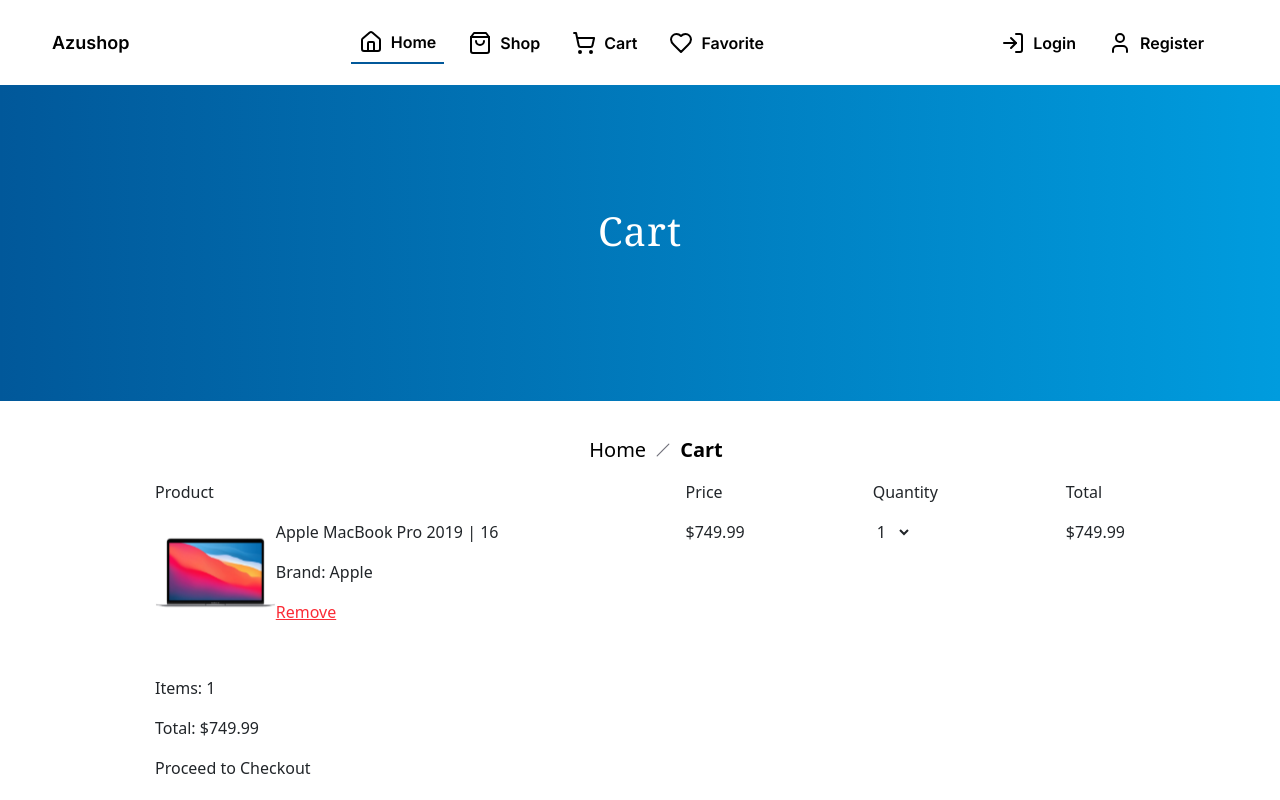
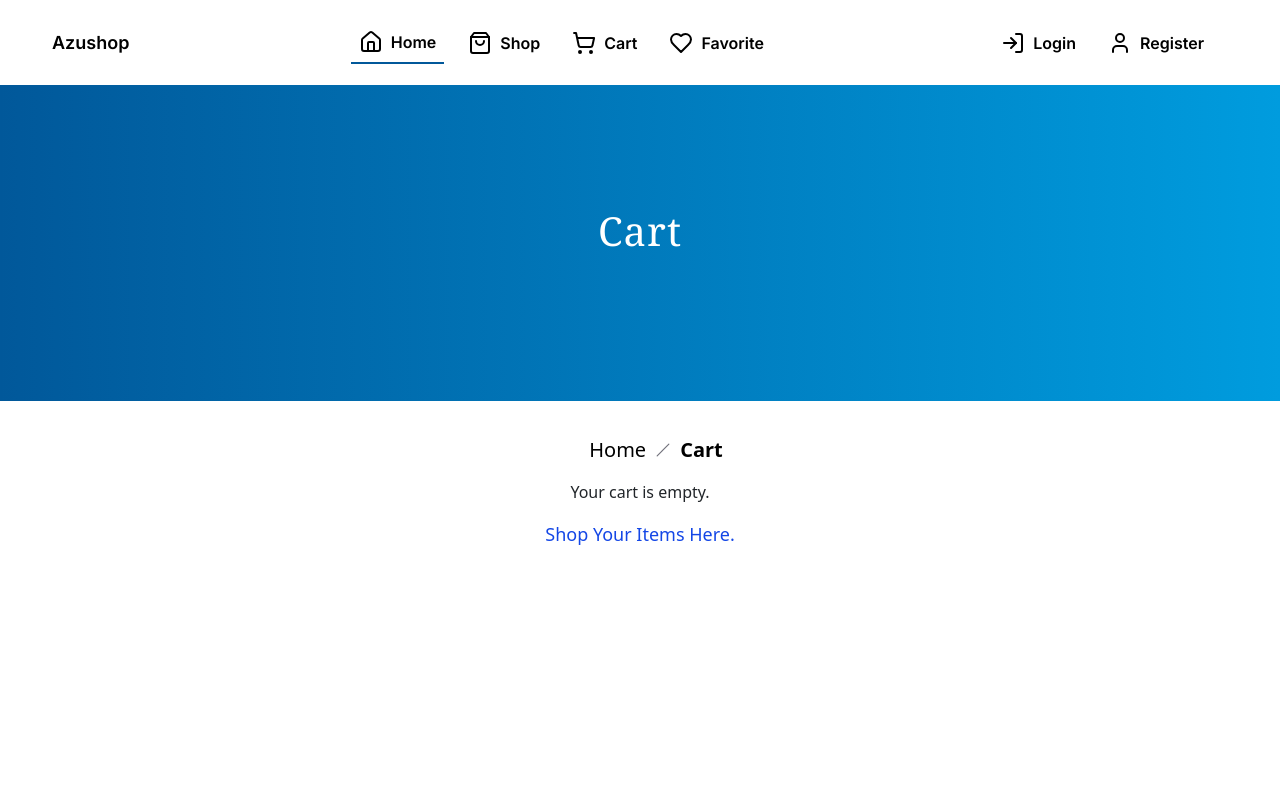
Before and after one commit to gogurlbaby/Azushop, a Next.js app: page /cart in a window 1280 px wide. Shown: the top 800 px of the page. Built offline with nearby package versions, Linux system fonts and the light colour scheme.

Commit message:
worked on cart and favorite pages functionalities

```diff
--- a/src/app/cart/page.js
+++ b/src/app/cart/page.js
@@ -12,12 +12,27 @@
 } from "@/components/ui/breadcrumb";
 import { Slash } from "lucide-react";
 import "../styles/cart.css";
-import products from "../json/products.json";
+import { useCart } from "../context/CartContext";
+import { useRouter } from "next/navigation";
 
 const Cart = () => {
-  const [quantity, setQuantity] = useState(1);
+  const { cart, removeFromCart, updateQuantity } = useCart();
+  const router = useRouter();
 
-  const handleQuantityChange = (e) => setQuantity(e.target.value);
+  const handleQuantityChange = (cartItemId, value) => {
+    const newQuantity = parseInt(value);
+    if (newQuantity > 0) updateQuantity(cartItemId, newQuantity);
+  };
+
+  const getNumericPrice = (price) => {
+    return typeof price === "string" ? parseFloat(price) : price || 0;
+  };
+
+  const total = cart.reduce((sum, item) => {
+    const numericPrice = getNumericPrice(item.price);
+    return sum + numericPrice * item.quantity;
+  }, 0);
+
   return (
     <>
       <Banner title="Cart" />
@@ -45,56 +60,94 @@
           </BreadcrumbList>
         </Breadcrumb>
 
+        {cart.length === 0 ? (
+          <div>
+            <p className="text-center mt-8">Your cart is empty.</p>
+            <p
+              className=" cursor-pointer text-center text-blue-700 text-lg"
+              onClick={() => router.push("/shop")}
+            >
+              Shop Your Items Here.
+            </p>
+          </div>
+        ) : (
+          <>
             <div
               className="lg:flex-row lg:justify-start lg:items-start flex flex-col justify-center items-center gap-32"
               style={{ marginBottom: "3.25rem" }}
             >
               <div>
                 <p>Product</p>
+                {cart.map((item) => (
+                  <div key={item.cartItemId}>
+                    <div className="flex">
+                      <img
+                        src={item.imageUrl}
+                        alt={item.title}
+                        className="w-[30%]"
+                      />
                       <div>
-              {/* {products.map((product) => ( */}
-              <div className="flex">
-                <img src="/images/computer.svg" alt="" className="w-[30%]" />
-                <div>
-                  <p>Apple MacBook Pro 2019 | 16</p>
+                        <p>{item.title}</p>
                         <p>
-                    Brand: <span>Apple</span>
+                          Brand: <span>{item.brand}</span>
                         </p>
-                  <button className="text-red-500 underline">Remove</button>
+                        <button
+                          className="text-red-500 underline"
+                          onClick={() => removeFromCart(item.cartItemId)}
+                        >
+                          Remove
+                        </button>
                       </div>
                     </div>
-              {/* ))} */}
                   </div>
+                ))}
               </div>
+
               <div>
                 <p>Price</p>
-            <span>$749.99 </span>
+                {cart.map((item) => (
+                  <span key={item.cartItemId}>${item.price.toFixed(2)}</span>
+                ))}
               </div>
               <div>
                 <p>Quantity</p>
-            <select value={quantity} onChange={handleQuantityChange}>
+                {cart.map((item) => (
+                  <select
+                    key={item.cartItemId}
+                    value={item.quantity}
+                    onChange={(e) =>
+                      handleQuantityChange(item.cartItemId, e.target.value)
+                    }
+                  >
                     {[...Array(10).keys()].map((x) => (
                       <option key={x + 1} value={x + 1}>
                         {x + 1}
                       </option>
                     ))}
                   </select>
+                ))}
               </div>
               <div>
                 <p>Total</p>
-            <span>$749.99 </span>
+                {cart.map((item) => (
+                  <span key={item.cartItemId}>
+                    ${(getNumericPrice(item.price) * item.quantity).toFixed(2)}
+                  </span>
+                ))}
               </div>
             </div>
 
             <div>
               <p>
-            Items: <span>1</span>
+                Items: <span>{cart.length}</span>
               </p>
               <p>
-            Total: <span>$749.99</span>{" "}
+                Total: <span>${total.toFixed(2)}</span>{" "}
               </p>
               <button>Proceed to Checkout</button>
             </div>
+          </>
+        )}
       </div>
     </>
   );
--- a/src/app/components/NavBar.js
+++ b/src/app/components/NavBar.js
@@ -25,17 +25,13 @@
     router.push(route);
   };
 
-  const handleViewDetails = (productId) => {
-    router.push(`/shop/details/${productId}`);
-  };
-
   return (
     <div>
       <Navbar expand="lg" className="navbar">
         <Container fluid>
           <Navbar.Brand
             className="navbar-brand"
-            onClick={() => handleNavClick("home", "/")}
+            onClick={() => router.push("/")}
           >
             <p className="logo">Azushop</p>
           </Navbar.Brand>
--- a/src/app/context/CartContext.js
+++ b/src/app/context/CartContext.js
@@ -8,8 +8,47 @@
   const [cart, setCart] = useState([]);
   const [wishlist, setWishlist] = useState([]);
 
-  const addToCart = (product) => {
-    setCart((prevCart) => [...prevCart, product]);
+  const addToCart = (product, quantity = 1) => {
+    setCart((prevCart) => {
+      const existingitem = prevCart.find((item) => item.id === product.id);
+      const parsedPrice =
+        typeof product.price === "string"
+          ? parseFloat(product.price)
+          : product.price;
+      const productWithNumberPrice = { ...product, price: parsedPrice };
+
+      if (existingitem) {
+        return prevCart.map((item) =>
+          item.id === product.id
+            ? { ...item, quantity: item.quantity + quantity }
+            : item
+        );
+      }
+      return [
+        ...prevCart,
+        {
+          ...productWithNumberPrice,
+          quantity,
+          cartItemId: Date.now() + Math.random(),
+        },
+      ];
+    });
+  };
+
+  const removeFromCart = (cartItemId) => {
+    setCart((prevCart) =>
+      prevCart.filter((item) => item.cartItemId !== cartItemId)
+    );
+  };
+
+  const updateQuantity = (cartItemId, newQuantity) => {
+    setCart((prevCart) =>
+      prevCart.map((item) =>
+        item.cartItemId === cartItemId
+          ? { ...item, quantity: newQuantity }
+          : item
+      )
+    );
   };
 
   const toggleWishlist = (product) => {
@@ -18,14 +57,22 @@
 
       if (exists) {
         return prevWislist.filter((item) => item.id !== product.id);
-      } else {
-        return [...prevWislist, product];
       }
+      return [...prevWislist, product];
     });
   };
 
   return (
-    <CartContext.Provider value={{ cart, wishlist, addToCart, toggleWishlist }}>
+    <CartContext.Provider
+      value={{
+        cart,
+        wishlist,
+        addToCart,
+        removeFromCart,
+        updateQuantity,
+        toggleWishlist,
+      }}
+    >
       {children}
     </CartContext.Provider>
   );
--- a/src/app/favorite/page.js
+++ b/src/app/favorite/page.js
@@ -1,3 +1,5 @@
+"use client";
+
 import React from "react";
 import Banner from "../components/Banner";
 import {
@@ -10,8 +12,25 @@
 } from "@/components/ui/breadcrumb";
 import { Slash, ShoppingCart, Heart, Eye, Trash } from "lucide-react";
 import "../styles/favorite.css";
+import { useCart } from "../context/CartContext";
+import { useRouter } from "next/navigation";
 
 function Favorite() {
+  const { wishlist, addToCart, toggleWishlist } = useCart();
+  const router = useRouter();
+
+  const handleAddToCart = (product) => {
+    addToCart(product, 1);
+  };
+
+  const handleViewProduct = (productId) => {
+    router.push(`/shop/details/${productId}`);
+  };
+
+  const handleRemoveFromWishlist = (productId) => {
+    toggleWishlist({ id: productId });
+  };
+
   return (
     <div>
       <Banner title="Favourite" />
@@ -38,11 +57,24 @@
           </BreadcrumbList>
         </Breadcrumb>
 
+        {wishlist.length === 0 ? (
+          <div>
+            <p className="text-center mt-8">Your wishlist is empty.</p>
+            <p
+              onClick={() => router.push("/shop")}
+              className="cursor-pointer text-center text-blue-700 text-lg mt-8"
+            >
+              Add your Favorite Items Here.
+            </p>
+          </div>
+        ) : (
           <div
             className="lg:grid-cols-3 grid grid-cols-1 gap-8"
             style={{ paddingTop: "5rem" }}
           >
+            {wishlist.map((product) => (
               <div
+                key={product.id}
                 className="bg-[#F9FBFC] flex justify-center flex-col items-center rounded-lg border border-solid: border-[#F9FBFC]"
                 style={{ padding: "0.5rem 1rem 1.5rem" }}
               >
@@ -50,37 +82,43 @@
                   className="text-[#01589A] relative lg:left-[8.5rem] left-[7rem]"
                   style={{ marginTop: "0.5rem" }}
                 >
-              Apple
+                  {product.brand}
                 </span>
                 <img
-              src="/images/computer.svg"
-              alt=""
+                  src={product.imageUrl}
+                  alt={product.title}
                   style={{ marginBottom: "1rem" }}
                 />
-            <p className="font-semibold">Apple MacBook Pro 2019 | 16</p>
-            <p className="font-normal">
-              "RAM 16.0 GB  | Memory 512 GB   Keyboard layout Eng (English) "
-            </p>
+                <p className="font-semibold">{product.title}</p>
+                <p className="font-normal">{product.description}</p>
                 <span
                   className="text-[#01589A] font-semibold"
                   style={{ marginBottom: "1rem" }}
                 >
-              $749.99
+                  ${product.price}
                 </span>
                 <div
                   className="flex gap-2 items-center"
                   style={{ marginTop: "2rem" }}
                 >
-              <ShoppingCart className="cursor-pointer hover:text-blue-700" />
-              <Heart className="cursor-pointer hover:text-red-500" />
-              <Eye className="cursor-pointer  hover:text-green-600" />
+                  <ShoppingCart
+                    className="cursor-pointer hover:text-blue-700"
+                    onClick={() => handleAddToCart(product)}
+                  />
+                  <Eye
+                    className="cursor-pointer  hover:text-green-600"
+                    onClick={() => handleViewProduct(product.id)}
+                  />
                   <Trash
                     size={35}
                     className="cursor-pointer text-white bg-[#EB001B] p-2 rounded-xs"
+                    onClick={() => handleRemoveFromWishlist(product.id)}
                   />
                 </div>
               </div>
+            ))}
           </div>
+        )}
       </div>
     </div>
   );
--- a/src/app/json/products.json
+++ b/src/app/json/products.json
@@ -6,7 +6,7 @@
     "imageUrl": "/images/computer.svg",
     "title": "Apple MacBook Pro 2019 | 16",
     "description": "RAM 16.0 GB  | Memory 512 GB   Keyboard layout Eng (English)  ",
-    "price": "749.99"
+    "price": 749.99
   },
   {
     "id": 1,
@@ -15,7 +15,7 @@
     "imageUrl": "/images/computer.svg",
     "title": "Apple MacBook Pro 2019 | 16",
     "description": "RAM 16.0 GB  | Memory 512 GB   Keyboard layout Eng (English)  ",
-    "price": "349.99"
+    "price": 349.99
   },
   {
     "id": 2,
@@ -24,7 +24,8 @@
     "imageUrl": "/images/computer.svg",
     "title": "Apple MacBook Pro 2019 | 16",
     "description": "RAM 16.0 GB  | Memory 512 GB   Keyboard layout Eng (English)  ",
-    "price": "249.99"
+    "price": 249.99,
+    "inStock": true
   },
   {
     "id": 3,
@@ -33,7 +34,8 @@
     "imageUrl": "/images/computer.svg",
     "title": "Apple MacBook Pro 2019 | 16",
     "description": "RAM 16.0 GB  | Memory 512 GB   Keyboard layout Eng (English)  ",
-    "price": "500.99"
+    "price": 500.99,
+    "inStock": true
   },
   {
     "id": 4,
@@ -42,7 +44,8 @@
     "imageUrl": "/images/computer.svg",
     "title": "Apple MacBook Pro 2019 | 16",
     "description": "RAM 16.0 GB  | Memory 512 GB   Keyboard layout Eng (English)  ",
-    "price": "100.00"
+    "price": 100.0,
+    "inStock": false
   },
   {
     "id": 5,
@@ -51,6 +54,7 @@
     "imageUrl": "/images/computer.svg",
     "title": "Apple MacBook Pro 2019 | 16",
     "description": "RAM 16.0 GB  | Memory 512 GB   Keyboard layout Eng (English)  ",
-    "price": "1000.00"
+    "price": 1000.0,
+    "inStock": true
   }
 ]
--- a/src/app/shop/details/[id]/page.js
+++ b/src/app/shop/details/[id]/page.js
@@ -12,7 +12,7 @@
   BreadcrumbPage,
   BreadcrumbSeparator,
 } from "@/components/ui/breadcrumb";
-import { Star, Slash } from "lucide-react";
+import { Star, Slash, ShoppingCart, Heart, Eye } from "lucide-react";
 import {
   Select,
   SelectContent,
@@ -24,7 +24,7 @@
 function ProductDetails({ params }) {
   // Get the id from params instead of router.query
   const { id } = React.use(params);
-  const { addToCart } = useCart();
+  const { addToCart, toggleWishlist, wishlist } = useCart();
   const router = useRouter();
 
   const [product, setProduct] = useState(null);
@@ -79,10 +79,6 @@
     }
   };
 
-  const handleReviewClick = (index) => {
-    setActiveReview(index);
-  };
-
   const renderStars = (rating) => {
     return Array.from({ length: 5 }).map((_, i) => (
       <Star
@@ -93,6 +89,10 @@
         }
       />
     ));
+  };
+
+  const viewProduct = (product) => {
+    router.push(`/shop/details/${product.id}`);
   };
 
   return (
@@ -152,7 +152,7 @@
           <p>{product.description}</p>
           <span>${product.price}</span>
           <br />
-          <span>{product.inStock ? "In Stock" : "Out of Stock"}</span>
+          <span>{product.inStock}</span>
           <div>
             <label>Quantity:</label>
             <select value={quantity} onChange={handleQuantityChange}>
@@ -164,7 +164,7 @@
             </select>
           </div>
           <button
-            onClick={() => addToCart({ ...product, quantity })}
+            onClick={() => addToCart(product, parseInt(quantity))}
             disabled={!product.inStock}
           >
             Add to Cart
@@ -184,7 +184,7 @@
                 : "Show Related Products"}
             </button>
             {showRelatedProducts && (
-              <div>
+              <div className="">
                 {products
                   .filter(
                     (p) =>
@@ -194,17 +194,51 @@
                   .map((relatedProduct) => (
                     <div
                       key={relatedProduct.id}
-                      className="related-product mb-4"
+                      className="bg-[#F9FBFC] flex justify-center flex-col items-center rounded-lg border border-solid: border-[#F9FBFC]"
+                      style={{ padding: "0.5rem 1rem 1.5rem" }}
                     >
+                      <span
+                        className="text-[#01589A] relative lg:left-[8.5rem] left-[7rem]"
+                        style={{ marginTop: "0.5rem" }}
+                      >
+                        {product.brand}
+                      </span>
                       <img
                         src={relatedProduct.imageUrl}
                         alt={relatedProduct.title}
+                        style={{ marginBottom: "1rem" }}
                         onClick={() =>
                           router.push(`/shop/details/${relatedProduct.id}`)
                         }
                       />
-                      <p>{relatedProduct.title}</p>
-                      <span>${relatedProduct.price}</span>
+                      <p className="font-semibold">{relatedProduct.title}</p>
+                      <p className="font-normal">
+                        {relatedProduct.description}
+                      </p>
+                      <span
+                        className="text-[#01589A] font-semibold"
+                        style={{ marginBottom: "1rem" }}
+                      >
+                        ${relatedProduct.price}
+                      </span>
+                      <div className="flex gap-2" style={{ marginTop: "2rem" }}>
+                        <ShoppingCart
+                          className="cursor-pointer hover:text-blue-700"
+                          onClick={() => addToCart(product, 1)}
+                        />
+                        <Heart
+                          className={`cursor-pointer ${
+                            wishlist.some((item) => item.id === product.id)
+                              ? "text-red-500"
+                              : "hover:text-red-500"
+                          }`}
+                          onClick={() => toggleWishlist(product)}
+                        />
+                        <Eye
+                          className="cursor-pointer  hover:text-green-600"
+                          onClick={() => viewProduct(product)}
+                        />
+                      </div>
                     </div>
                   ))}
               </div>
--- a/src/app/shop/page.js
+++ b/src/app/shop/page.js
@@ -32,7 +32,7 @@
   const [selectedBrand, setSelectedBrand] = useState([]);
   const [brandSelectOpen, setBrandSelectOpen] = useState(false);
   const [price, setPrice] = useState("");
-  const { addToCart, toggleWishlist } = useCart();
+  const { addToCart, toggleWishlist, wishlist } = useCart();
   const router = useRouter();
 
   const filteredProducts = products.filter((product) => {
@@ -206,7 +206,7 @@
                 </span>
                 <img
                   src={product.imageUrl}
-                  alt=""
+                  alt={product.title}
                   style={{ marginBottom: "1rem" }}
                 />
                 <p className="font-semibold">{product.title}</p>
@@ -220,15 +220,14 @@
                 <div className="flex gap-2" style={{ marginTop: "2rem" }}>
                   <ShoppingCart
                     className="cursor-pointer hover:text-blue-700"
-                    onClick={() => addToCart(product)}
+                    onClick={() => addToCart(product, 1)}
                   />
                   <Heart
-                    // className={`cursor-pointer ${
-                    //   wishlist.some((item) => item.id === product.id)
-                    //     ? "text-red-500"
-                    //     : "text-black"
-                    // }`}
-                    className="cursor-pointer hover:text-red-500"
+                    className={`cursor-pointer ${
+                      wishlist.some((item) => item.id === product.id)
+                        ? "text-red-500"
+                        : "hover:text-red-500"
+                    }`}
                     onClick={() => toggleWishlist(product)}
                   />
                   <Eye
```
Lines whose indentation alone changed are shown as unchanged.
